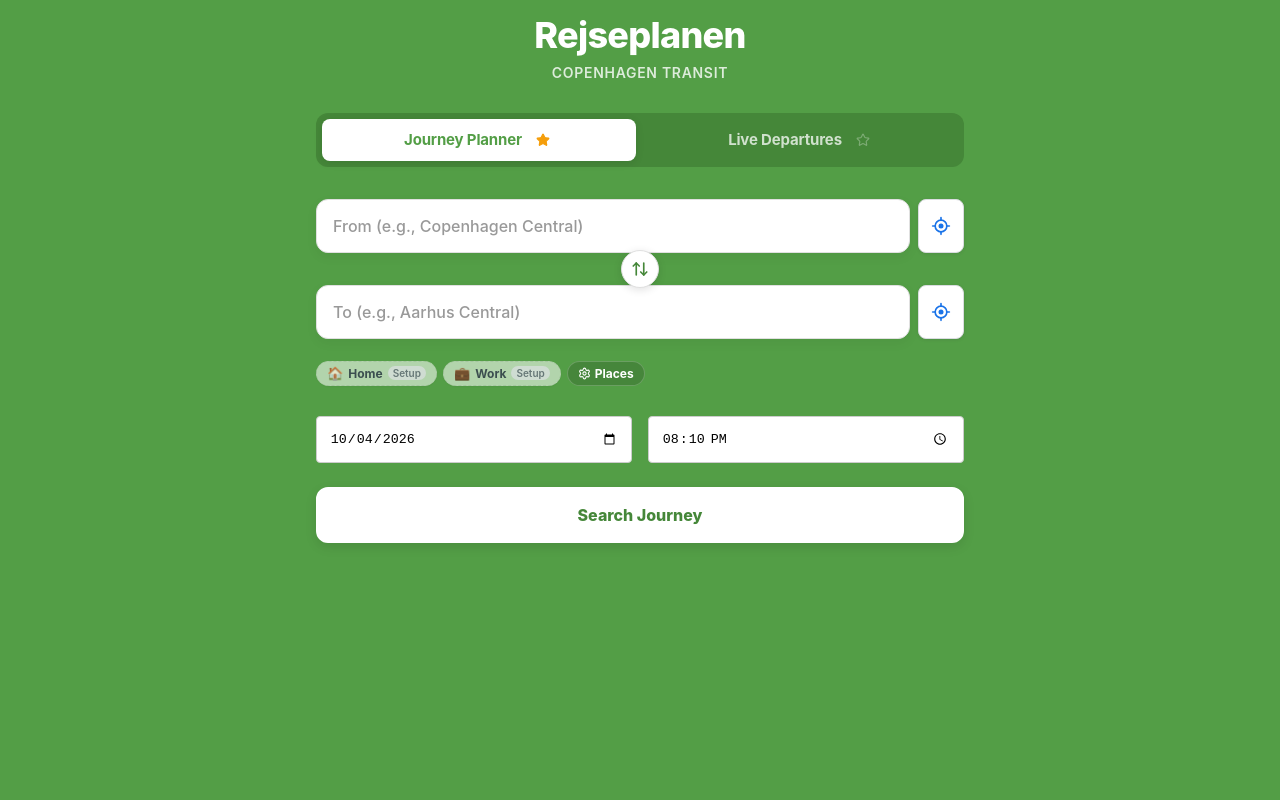
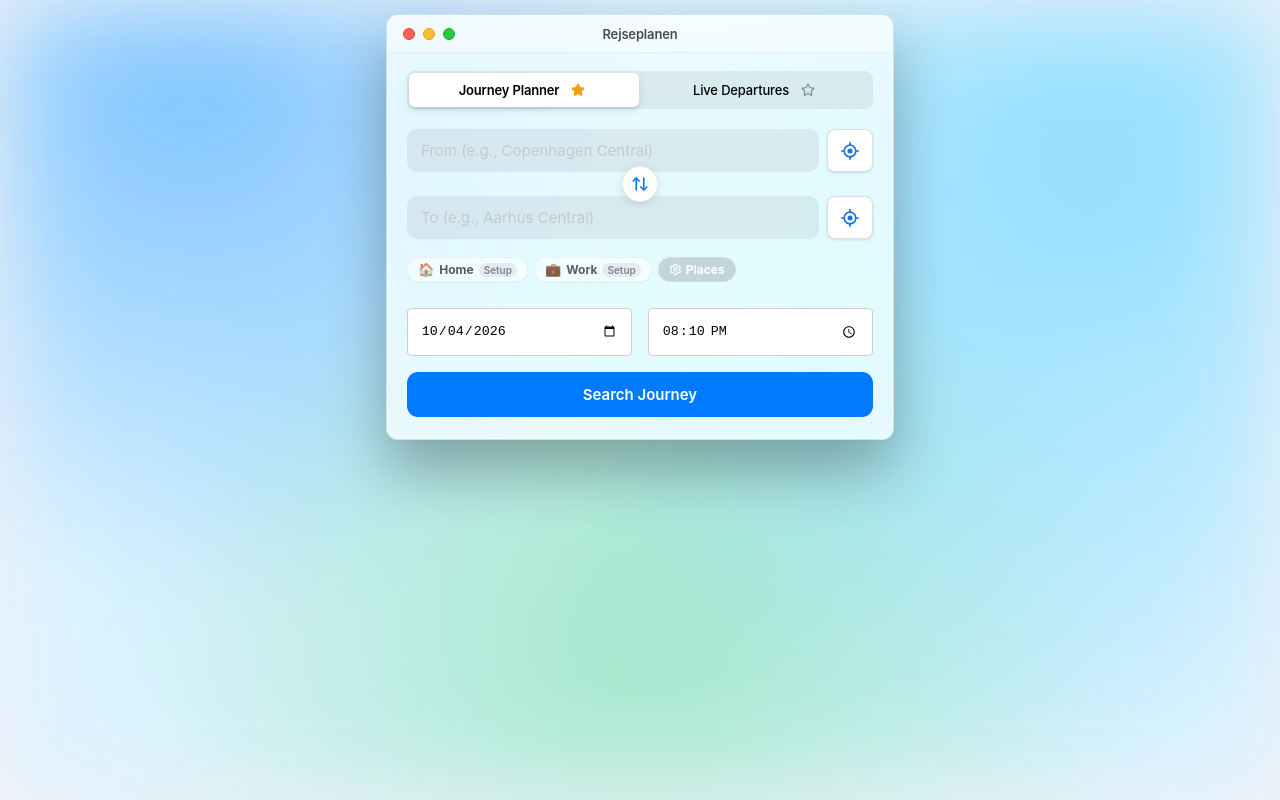
Before and after one commit to imdeepthakkar/rejseplanen-ui, a React (Vite) app: page / in a window 1280 px wide. Built offline with nearby package versions, Linux system fonts and the light colour scheme.

Commit message:
style: match compact macOS window card dimensions and typography with Vercel app

```diff
--- a/index.html
+++ b/index.html
@@ -3,9 +3,9 @@
   <head>
     <meta charset="UTF-8" />
     <meta name="viewport" content="width=device-width, initial-scale=1.0, viewport-fit=cover" />
-    <meta name="theme-color" content="#539E46" />
+    <meta name="theme-color" content="#007AFF" />
     <meta name="apple-mobile-web-app-capable" content="yes" />
-    <meta name="apple-mobile-web-app-status-bar-style" content="black-translucent" />
+    <meta name="apple-mobile-web-app-status-bar-style" content="default" />
     <meta name="apple-mobile-web-app-title" content="Rejseplanen" />
     <meta name="mobile-web-app-capable" content="yes" />
     <link rel="icon" type="image/svg+xml" href="/favicon.svg" />
--- a/src/App.jsx
+++ b/src/App.jsx
@@ -14,25 +14,28 @@
 
   return (
     <div className="app-container">
+      <div className="modern-bg"></div>
       <OfflineBanner />
       <PWAInstallPrompt />
       <main className="main-content">
-        <header className="brand-header">
-          <h1>Rejseplanen</h1>
-          <p className="brand-subtitle">Copenhagen Transit</p>
-        </header>
-
-        <div className="dashboard-card">
-          <Tabs activeTab={activeTab} onTabChange={setActiveTab} />
-
-          <div className="dashboard-content">
+        <div className="mac-window">
+          <div className="mac-titlebar">
+            <div className="mac-buttons">
+              <span className="mac-btn close"></span>
+              <span className="mac-btn min"></span>
+              <span className="mac-btn max"></span>
+            </div>
+            <div className="mac-title">Rejseplanen</div>
+          </div>
+          <div className="mac-content">
+            <Tabs activeTab={activeTab} onTabChange={setActiveTab} />
             <AnimatePresence mode="wait">
               <motion.div
                 key={activeTab}
                 initial={{ opacity: 0, y: 10 }}
                 animate={{ opacity: 1, y: 0 }}
                 exit={{ opacity: 0, y: -10 }}
-                transition={{ duration: 0.2, ease: 'easeOut' }}
+                transition={{ duration: 0.3, ease: 'easeOut' }}
               >
                 {activeTab === 'journey' ? <JourneyPlanner /> : <LiveDepartures />}
               </motion.div>
--- a/src/components/FormStyles.css
+++ b/src/components/FormStyles.css
@@ -1,22 +1,21 @@
 .form-group {
   display: flex;
   flex-direction: column;
-  gap: 16px;
-  padding: 8px 0;
+  gap: 12px;
+  padding: 4px 0;
 }
 
 .input-field {
-  padding: 16px;
-  border-radius: 12px;
-  border: 1px solid var(--cardBorder);
-  background: #FFFFFF;
+  padding: 12px 14px;
+  border-radius: 10px;
+  border: none;
+  background: rgba(118, 118, 128, 0.12);
   color: var(--ink);
-  font-size: 16px;
+  font-size: 15px;
   font-family: var(--ui);
-  font-weight: 500;
+  font-weight: 400;
   outline: none;
-  transition: all 0.2s;
-  box-shadow: 0 4px 12px rgba(0,0,0,0.05);
+  transition: background 0.2s;
 }
 
 .input-field::placeholder {
@@ -24,33 +23,30 @@
 }
 
 .input-field:focus {
-  border-color: var(--bg-dark);
-  box-shadow: 0 0 0 3px rgba(83, 158, 70, 0.2);
+  background: rgba(118, 118, 128, 0.2);
 }
 
 .submit-btn {
-  background: #FFFFFF;
-  border: 2px solid #FFFFFF;
-  color: var(--bg-dark);
-  padding: 16px;
-  font-size: 16px;
-  font-weight: 800;
+  background: var(--pop);
+  border: none;
+  color: #fff;
+  padding: 13px;
+  font-size: 15px;
+  font-weight: 600;
   font-family: var(--ui);
   cursor: pointer;
-  border-radius: 12px;
+  border-radius: 11px;
   width: 100%;
-  transition: all 0.2s;
-  margin-top: 8px;
-  box-shadow: 0 4px 12px rgba(0,0,0,0.1);
+  transition: opacity 0.2s;
+  margin-top: 4px;
 }
 
 .submit-btn:hover {
-  background: var(--bg-dark);
-  color: #FFFFFF;
+  opacity: 0.85;
 }
 
 .submit-btn:active {
-  transform: scale(0.98);
+  transform: translateY(2px) scale(0.98);
 }
 
 .swap-row {
@@ -64,26 +60,25 @@
 
 .swap-btn {
   background: #FFFFFF;
-  border: 1px solid var(--cardBorder);
+  border: 1px solid rgba(0, 0, 0, 0.08);
   border-radius: 50%;
-  width: 38px;
-  height: 38px;
+  width: 36px;
+  height: 36px;
   display: flex;
   align-items: center;
   justify-content: center;
-  color: var(--bg-dark);
+  color: var(--pop);
   cursor: pointer;
   box-shadow: 0 2px 8px rgba(0, 0, 0, 0.12);
-  transition: background-color 0.2s, border-color 0.2s, box-shadow 0.2s;
+  transition: background-color 0.2s, transform 0.2s;
   padding: 0;
 }
 
 .swap-btn:hover {
-  background: #F0FDF4;
-  border-color: var(--bg-dark);
-  box-shadow: 0 4px 12px rgba(83, 158, 70, 0.25);
+  background: #F2F2F7;
+  transform: scale(1.06);
 }
 
 .swap-btn:active {
-  background: #DCFCE7;
+  transform: scale(0.95);
 }
--- a/src/components/LiveDepartures.jsx
+++ b/src/components/LiveDepartures.jsx
@@ -171,9 +171,9 @@
                     exit={{ opacity: 0, y: -10 }}
                     transition={{ duration: 0.2, delay: i * 0.05 }}
                     style={{
-                      padding: '16px', borderBottom: '1px solid var(--cardBorder)',
+                      padding: '16px', borderBottom: '1px solid rgba(0,0,0,0.05)',
                       display: 'flex', alignItems: 'center', gap: '16px',
-                      background: '#FFFFFF'
+                      background: i % 2 === 0 ? '#ffffff' : '#f8fafc'
                     }}
                   >
                   <div style={{ width: '60px', fontWeight: '800', fontSize: '20px', color: 'var(--ink)' }}>
--- a/src/components/Tabs.css
+++ b/src/components/Tabs.css
@@ -1,11 +1,10 @@
 .tabs-container {
   display: flex;
-  gap: 8px;
-  background: var(--bg-dark);
-  padding: 6px;
-  border-radius: 12px;
-  margin-bottom: 24px;
-  border: none;
+  gap: 2px;
+  background: rgba(118, 118, 128, 0.12);
+  padding: 2px;
+  border-radius: 8px;
+  margin-bottom: 16px;
 }
 
 .tab-item {
@@ -13,29 +12,30 @@
   display: flex;
   align-items: center;
   justify-content: center;
-  gap: 8px;
+  gap: 6px;
   background: transparent;
-  color: rgba(255, 255, 255, 0.75);
-  font-size: 15px;
-  font-weight: 700;
+  border: none;
+  color: var(--ink);
+  font-size: 13px;
+  font-weight: 500;
   font-family: var(--ui);
   cursor: pointer;
-  padding: 10px 14px;
-  border-radius: 8px;
+  padding: 6px 12px;
+  border-radius: 6px;
   transition: all 0.2s ease;
   -webkit-tap-highlight-color: transparent;
   user-select: none;
 }
 
 .tab-item:hover {
-  color: white;
-  background: rgba(255, 255, 255, 0.1);
+  color: var(--ink);
 }
 
 .tab-item.active {
-  background: white;
-  color: var(--bg);
-  box-shadow: 0 2px 8px rgba(0,0,0,0.1);
+  background: #ffffff;
+  color: var(--ink);
+  font-weight: 600;
+  box-shadow: 0 3px 8px rgba(0, 0, 0, 0.12), 0 3px 1px rgba(0, 0, 0, 0.04);
 }
 
 .tab-label {
--- a/src/index.css
+++ b/src/index.css
@@ -1,17 +1,18 @@
 @import url('https://fonts.googleapis.com/css2?family=Fredoka:wght@400;500;600;700&family=Nunito:wght@400;600;700;800&display=swap');
 
 :root {
-  --bg: #539E46; /* Citymapper Green */
-  --bg-dark: #458739;
-  --ink: #333333;
-  --sub: #666666;
-  --soft: #999999;
-  --card: #FFFFFF;
+  --bg: #F2F2F7;
+  --ink: #000000;
+  --sub: #8E8E93;
+  --soft: #C7C7CC;
+  --card: rgba(255, 255, 255, 0.7);
   --cardSolid: #FFFFFF;
-  --cardBorder: #E0E0E0;
-  --pop: #539E46; /* Green accent */
-  --ui: 'Inter', -apple-system, BlinkMacSystemFont, 'Segoe UI', Roboto, Helvetica, Arial, sans-serif;
-  --disp: 'Inter', -apple-system, BlinkMacSystemFont, 'Segoe UI', Roboto, Helvetica, Arial, sans-serif;
+  --pop: #007AFF;
+  --ui: -apple-system, BlinkMacSystemFont, "SF Pro Text", "Segoe UI", Roboto, Helvetica, Arial, sans-serif, "Apple Color Emoji", "Segoe UI Emoji", "Segoe UI Symbol";
+  --disp: -apple-system, BlinkMacSystemFont, "SF Pro Display", "Segoe UI", Roboto, Helvetica, Arial, sans-serif;
+  --sh: 0 1px 3px rgba(0,0,0,.1);
+  --shBig: 0 8px 30px rgba(0,0,0,.12);
+  --cardBorder: rgba(0, 0, 0, 0.08);
 }
 
 * { box-sizing: border-box; -webkit-tap-highlight-color: transparent; }
@@ -27,55 +28,66 @@
 }
 
 .modern-bg {
-  position: fixed; inset: 0; z-index: 0;
-  background-color: var(--bg);
+  position: fixed; top: 0; right: 0; bottom: 0; left: 0; z-index: 0;
+  background: radial-gradient(circle at 15% 10%, rgba(0,122,255,.4), transparent 40%),
+              radial-gradient(circle at 85% 20%, rgba(90,200,250,.5), transparent 50%),
+              radial-gradient(circle at 50% 80%, rgba(52,199,89,.3), transparent 60%);
+  background-color: #e0f2fe;
+  filter: blur(50px) saturate(120%);
 }
 
-
-
 .app-container {
-  display: flex;
-  flex-direction: column;
-  min-height: 100vh;
-  position: relative;
-  z-index: 3;
+  display: flex; flex-direction: column; min-height: 100vh; position: relative; z-index: 3;
 }
 
 .main-content {
+  padding: max(14px, env(safe-area-inset-top)) 16px calc(42px + env(safe-area-inset-bottom));
+  max-width: 540px;
+  margin: 0 auto;
   width: 100%;
-  max-width: 680px;
-  margin: 0 auto;
-  padding: max(16px, env(safe-area-inset-top)) 16px max(24px, env(safe-area-inset-bottom));
 }
 
-.brand-header {
-  text-align: center;
-  margin-bottom: 32px;
+.mac-window {
+  background: rgba(255, 255, 255, 0.75);
+  border-radius: 12px;
+  box-shadow: 0 30px 60px rgba(0, 0, 0, 0.3), 0 0 0 1px rgba(255, 255, 255, 0.4) inset;
+  backdrop-filter: blur(40px) saturate(180%);
+  -webkit-backdrop-filter: blur(40px) saturate(180%);
+  overflow: hidden;
+  border: 1px solid rgba(0, 0, 0, 0.1);
 }
 
-.brand-header h1 {
-  font-family: var(--disp); font-weight: 800; font-size: clamp(28px, 8vw, 36px);
-  line-height: 1.1; letter-spacing: -0.02em; color: #FFFFFF;
-  margin: 0;
+.mac-titlebar {
+  height: 38px;
+  background: rgba(255, 255, 255, 0.3);
+  display: flex;
+  align-items: center;
+  padding: 0 16px;
+  position: relative;
+  border-bottom: 1px solid rgba(0, 0, 0, 0.05);
 }
 
-.brand-subtitle {
-  color: rgba(255, 255, 255, 0.8);
-  margin-top: 8px;
-  font-size: 14px;
-  letter-spacing: 0.05em;
-  text-transform: uppercase;
-  font-weight: 600;
+.mac-buttons {
+  display: flex;
+  gap: 8px;
 }
 
-.dashboard-card {
-  /* No main wrapping card, let the individual cards float on the green background */
-  background: transparent;
-  border-radius: 0;
-  box-shadow: none;
-  border: none;
+.mac-btn {
+  width: 12px;
+  height: 12px;
+  border-radius: 50%;
 }
 
-.dashboard-content {
-  padding: 0;
+.mac-btn.close { background: #ff5f56; border: 1px solid #E0443E; }
+.mac-btn.min { background: #ffbd2e; border: 1px solid #DEA123; }
+.mac-btn.max { background: #27c93f; border: 1px solid #1AAB29; }
+
+.mac-title {
+  position: absolute; left: 0; right: 0; text-align: center;
+  font-family: var(--ui); font-weight: 600; font-size: 13px; color: rgba(0, 0, 0, 0.7);
+  pointer-events: none;
 }
+
+.mac-content {
+  padding: 18px 20px;
+}
```
Also changed, not shown: src/components/JourneyPlanner.jsx (+17 -30 lines).
